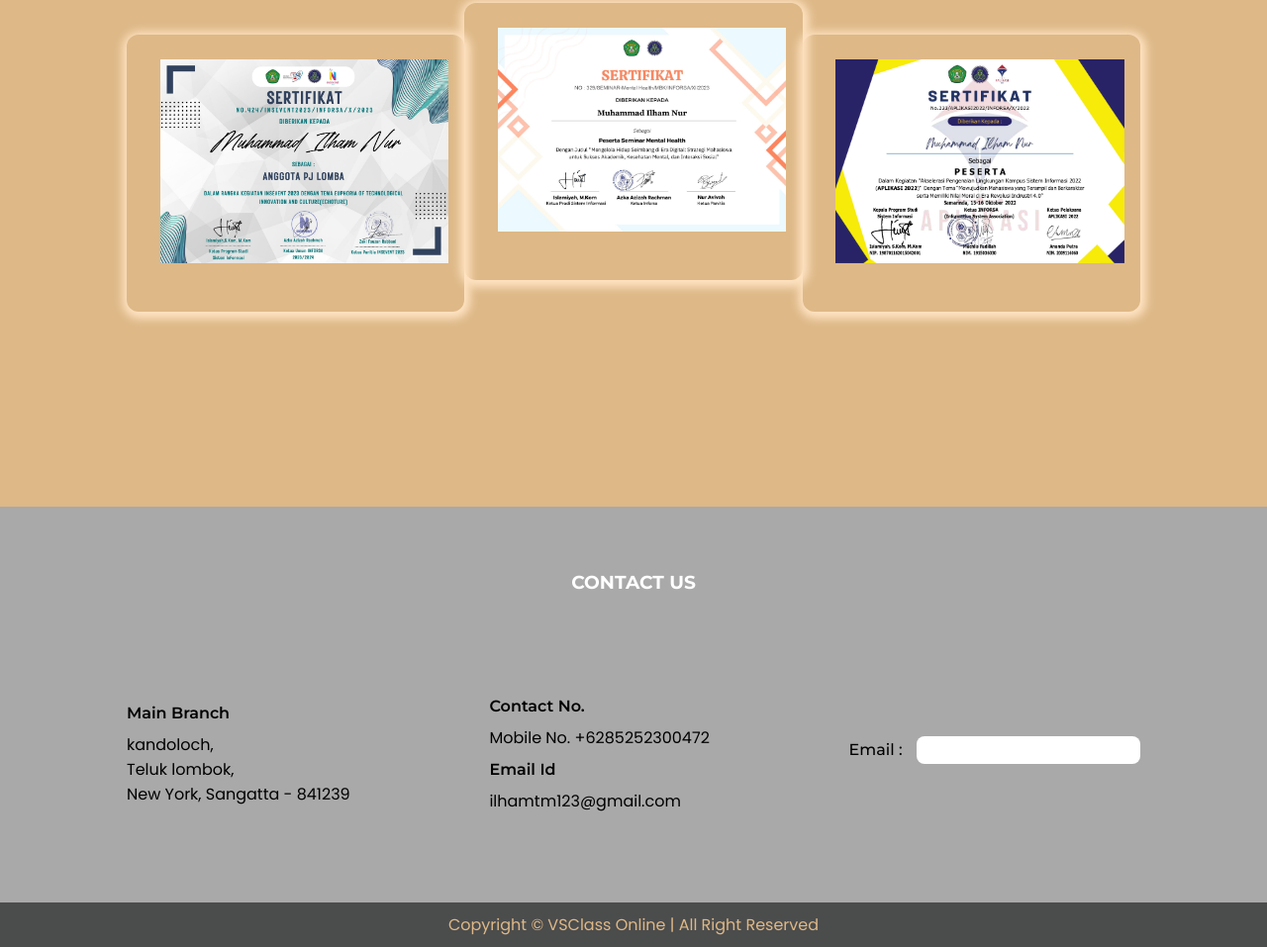
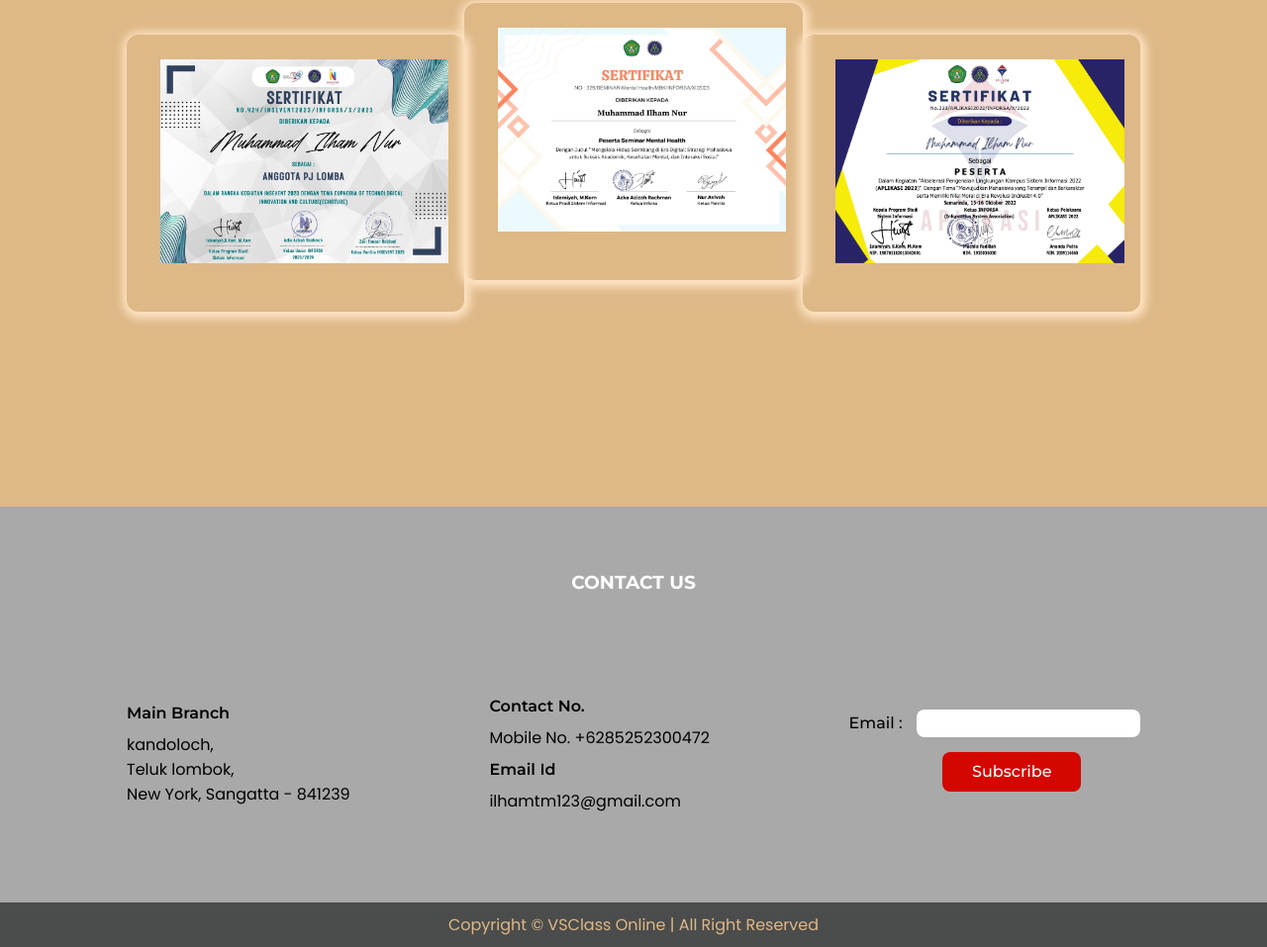
Before and after one commit to MuhammadIlhamNur/Mini-project-ppwb, a plain HTML site: page index.html in a window 1280 px wide. Shown: the part 2770-3727 px from the top of the page at 99% size. Drawn offline with Linux system fonts and the light colour scheme.

Commit message:
index.html

```diff
--- a/index.html
+++ b/index.html
@@ -154,7 +154,7 @@
                 <div class="right-sec text-center">
                     <form action="">
                         Email : <input type="email" id="email-id"> <br>
-
+                        <button class="btn btn2">Subscribe</button>
                     </form>
                 </div>
             </div>
```
